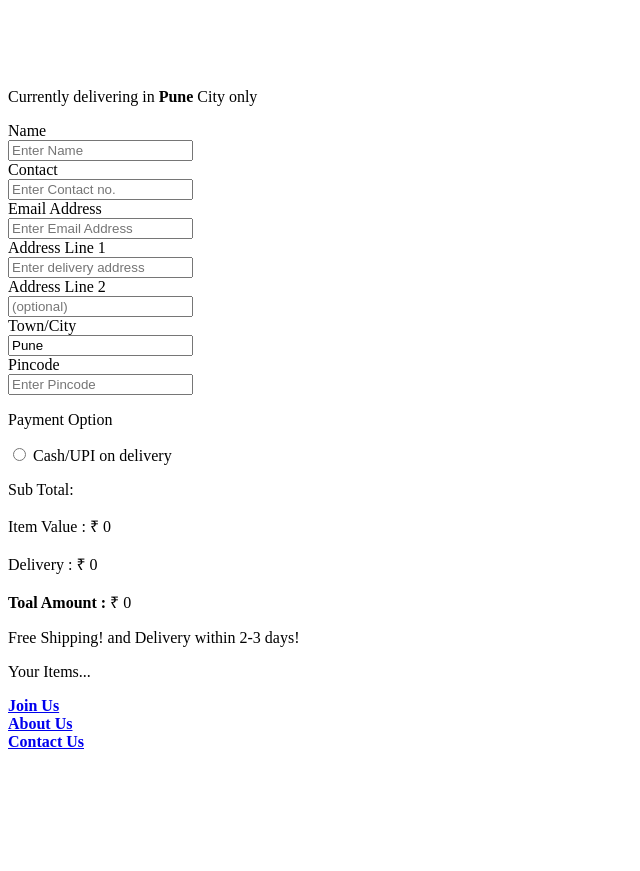
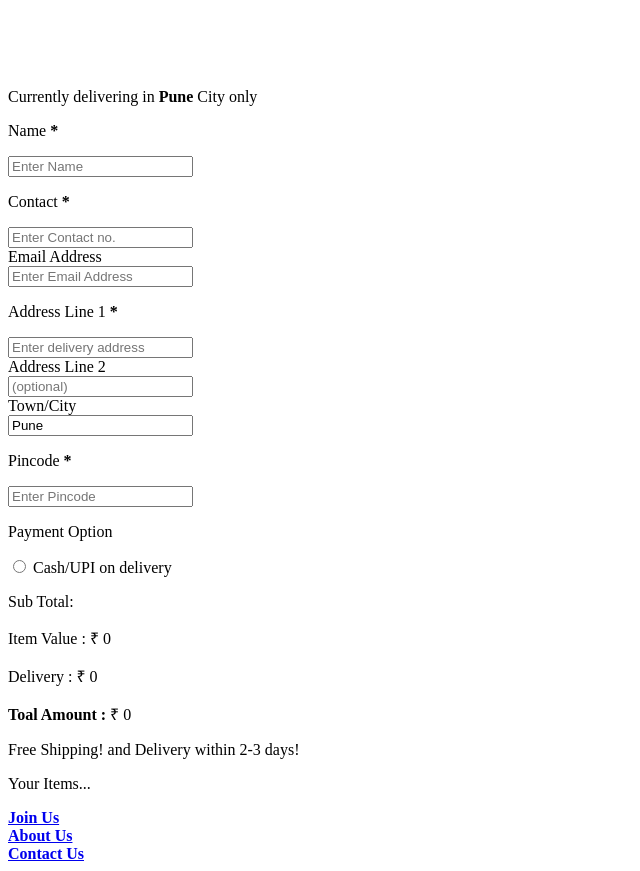
Before and after one commit to buzo1234/landing-2.0, a Next.js app: page /checkout in a window 1280 px wide. Shown: the part 1240-2111 px from the top of the page, without its empty margins (0-640 px from the left). Before the commit the page ends 1999 px from the top, so only its background shows below. Built offline with nearby package versions, Linux system fonts and the light colour scheme.

Commit message:
Style changes

```diff
--- a/pages/checkout.js
+++ b/pages/checkout.js
@@ -101,41 +101,41 @@ function checkout() {
 
                             <form action="" className="w-full">
                             <div className="relative justify-center items-center w-full">
-                                <div className="absolute text-xs justify-center items-center text-porabay bg-white ml-3 p-1 -mt-1">Name</div>
+                                <div className="absolute text-xs justify-center items-center text-porabay bg-white ml-3 p-1 -mt-1 rounded-xl  bg-gradient-to-b from-offwhite to-white via-offwhite"><p>Name <b className="text-red-700 text-sm">*</b></p></div>
                                 <input required type="text" placeholder="Enter Name" value={uname} onChange={(e) => setUname(e.target.value)} className="border-2 border-porabay my-2 p-2 rounded-md focus:border-black w-full" />
                             </div>
 
                             <div className="relative justify-center items-center w-full">
-                                <div className="absolute text-xs text-porabay bg-white ml-3 p-1 -mt-1">Contact</div>
+                                <div className="absolute text-xs text-porabay bg-white ml-3 p-1 -mt-1 rounded-xl  bg-gradient-to-b from-offwhite to-white via-offwhite"><p>Contact <b className="text-red-700 text-sm">*</b></p></div>
                                 <input required type="number" placeholder="Enter Contact no." value={ucontact} onChange={(e) => setUcontact(e.target.value)} className="border-2 border-porabay my-2 p-2 rounded-md focus:border-black w-full"  />
 
                             </div>
 
                             <div className="relative justify-center items-center w-full">
-                                <div className="absolute text-xs text-porabay bg-white ml-3 p-1 -mt-1">Email Address</div>
+                                <div className="absolute text-xs text-porabay bg-white ml-3 p-1 -mt-1 rounded-xl  bg-gradient-to-b from-offwhite to-white via-offwhite">Email Address</div>
                                 <input  type="email" placeholder="Enter Email Address" value={uemail} onChange={(e) => setUemail(e.target.value)} className="border-2 border-porabay my-2 p-2 rounded-md focus:border-black w-full" />
 
                             </div>
 
-                            <div className="relative justify-center items-center w-full">
-                                <div className="absolute text-xs text-porabay bg-white ml-3 p-1 -mt-1">Address Line 1</div>
+                            <div className="relative justify-center items-center w-full ">
+                                <div className="absolute text-xs text-porabay ml-3 p-1 -mt-1 rounded-xl bg-gradient-to-b from-offwhite to-white via-offwhite"><p>Address Line 1 <b className="text-red-700 text-sm">*</b></p></div>
                                 <input required type="text" placeholder="Enter delivery address" value={uaddress} onChange={(e) => setUaddress(e.target.value)} className="border-2 border-porabay my-2 p-2 rounded-md focus:border-black w-full" />
 
                             </div>
 
                             <div className="relative justify-center items-center w-full">
-                                <div className="absolute text-xs text-porabay bg-white ml-3 p-1 -mt-1">Address Line 2</div>
+                                <div className="absolute text-xs text-porabay bg-white ml-3 p-1 -mt-1 rounded-xl  bg-gradient-to-b from-offwhite to-white via-offwhite">Address Line 2</div>
                                 <input type="text" placeholder="(optional)" value={uaddress2} onChange={(e) => setUaddress2(e.target.value)} className="border-2 border-porabay my-2 p-2 rounded-md focus:border-black w-full" />
 
                             </div>
                             <div className="flex gap-4">
                                 <div className="flex-1 relative justify-center items-center w-full">
-                                    <div className="absolute text-xs text-porabay bg-white ml-3 p-1 -mt-1">Town/City</div>
+                                    <div className="absolute text-xs text-porabay bg-white ml-3 p-1 -mt-1 rounded-xl  bg-gradient-to-b from-offwhite to-white via-offwhite">Town/City</div>
                                     <input required type="text" placeholder="Enter Delivery Address" value="Pune" className="border-2 border-porabay my-2 p-2 rounded-md focus:border-black w-full" />
 
                                 </div>
                                 <div className="flex-1 relative justify-center items-center w-full">
-                                    <div className="absolute text-xs text-porabay bg-white ml-3 p-1 -mt-1">Pincode</div>
+                                    <div className="absolute text-xs text-porabay bg-white ml-3 p-1 -mt-1 rounded-xl  bg-gradient-to-b from-offwhite to-white via-offwhite"><p>Pincode <b className="text-red-700 text-sm">*</b></p></div>
                                     <input required type="number" placeholder="Enter Pincode" value={upincode} onChange={(e) => setUpincode(e.target.value)} className="border-2 border-porabay my-2 p-2 rounded-md focus:border-black w-full" />
 
                                 </div>
--- a/pages/components/Checkoutprod.js
+++ b/pages/components/Checkoutprod.js
@@ -7,7 +7,7 @@ function Checkoutprod({p_id, p_img, p_name, p_price ,p_qty, p_comment }) {
     }
     return (
         <div>
-            <div className="grid grid-cols-3 bg-gray-100 rounded-xl p-2 my-2" >
+            <div className="grid grid-cols-3 bg-white rounded-2xl p-2 my-2" >
                         <div className="flex col-span-1 justify-center items-center">
                             <Image
                                 src={p_img}
```
